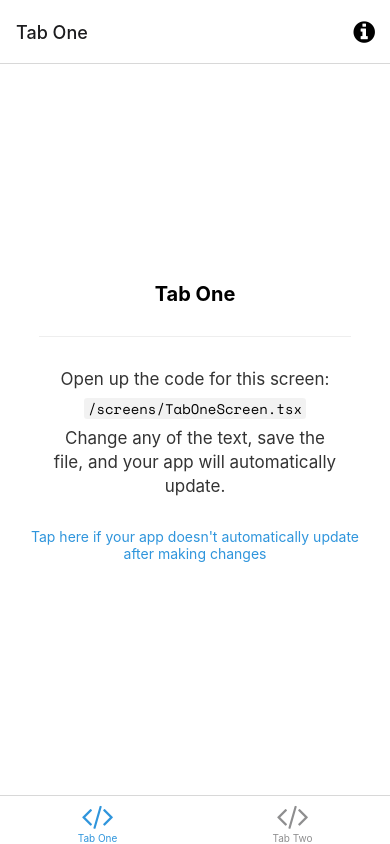
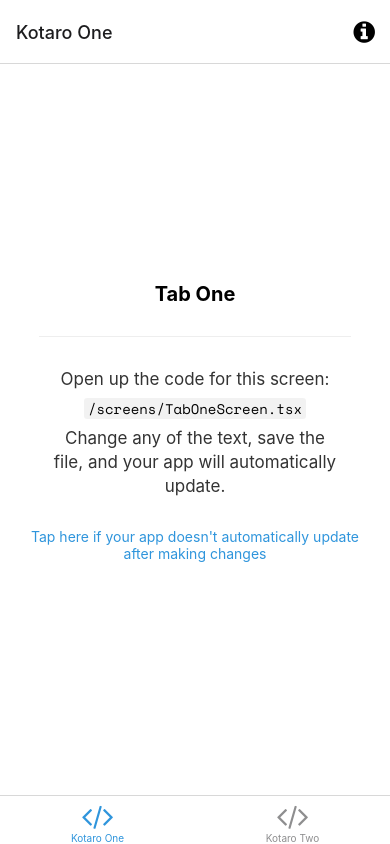
Before and after one commit to kotaro1574/expo_my_project, a React Native app: screen /TabOne in a window 390 px wide. Built offline with nearby package versions, Linux system fonts and the light colour scheme; what expo-linking would draw is missing.

Commit message:
add: native-baseインストール

```diff
--- a/navigation/index.tsx
+++ b/navigation/index.tsx
@@ -66,7 +66,7 @@ function BottomTabNavigator() {
         name="TabOne"
         component={TabOneScreen}
         options={({ navigation }: RootTabScreenProps<'TabOne'>) => ({
-          title: 'Tab One',
+          title: 'Kotaro One',
           tabBarIcon: ({ color }) => <TabBarIcon name="code" color={color} />,
           headerRight: () => (
             <Pressable
@@ -88,7 +88,7 @@ function BottomTabNavigator() {
         name="TabTwo"
         component={TabTwoScreen}
         options={{
-          title: 'Tab Two',
+          title: 'Kotaro Two',
           tabBarIcon: ({ color }) => <TabBarIcon name="code" color={color} />,
         }}
       />
--- a/package.json
+++ b/package.json
@@ -27,6 +27,7 @@
     "expo-status-bar": "~1.3.0",
     "expo-system-ui": "~1.2.0",
     "expo-web-browser": "~10.2.0",
+    "native-base": "^3.4.5",
     "react": "17.0.2",
     "react-dom": "17.0.2",
     "react-native": "0.68.2",
```
Also changed, not shown: 2 other files (tests, documents, lock files or other folders).
